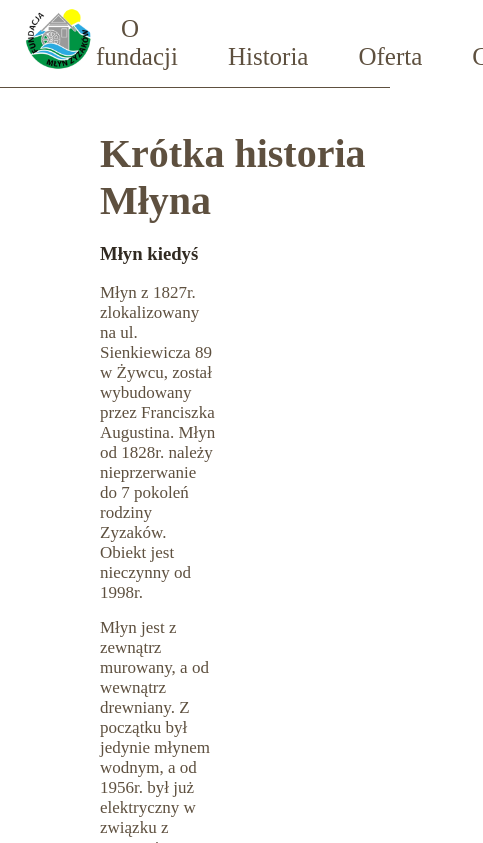
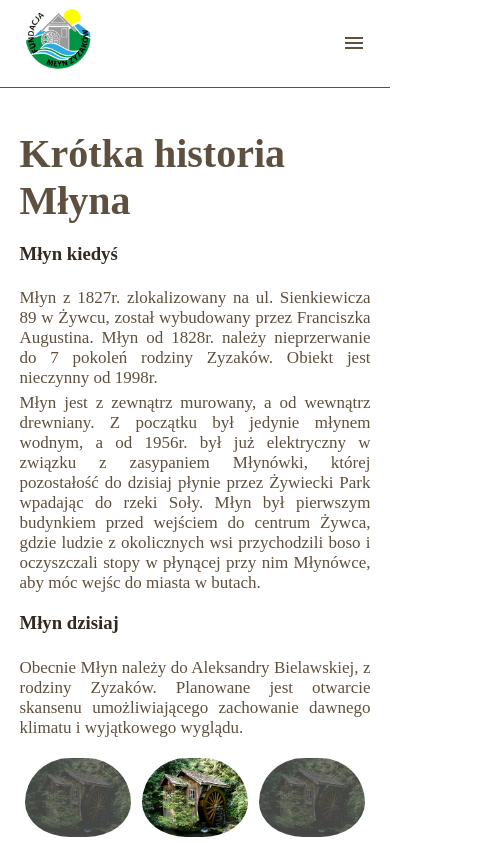
Before and after one commit to asiabielawska/ProjektFundacji, a React (Vite) app: page /historia in a window 390 px wide. Shown: the top 843 px of the page, 483 px wide, since content can reach past the window. Built offline with nearby package versions, Linux system fonts and the light colour scheme; a web font is replaced by a local one.

Commit message:
Change mobile style to all without offer

```diff
--- a/src/components/AboutFundation/styled.ts
+++ b/src/components/AboutFundation/styled.ts
@@ -1,22 +1,38 @@
 import { styled } from "@mui/material";
 
-export const AboutFundationContainer = styled("div")({
+export const AboutFundationContainer = styled("div")((props) => ({
   display: "flex",
   alignItems: "center",
   padding: "5vh",
-});
+  [props.theme.breakpoints.down(1003)]: {
+    flexDirection: "column",
+  },
+}));
 
-export const TextWithBackground = styled("span")({
+export const TextWithBackground = styled("span")((props) => ({
   backgroundColor: "#5E503F",
   borderRadius: 47,
   color: "white",
   padding: 20,
   transform: "translate(55px, 0)",
   width: "40%",
-});
+  textAlign: "justify",
+  [props.theme.breakpoints.down(1003)]: {
+    transform: "translate(0, 0)",
+    width: "95%",
+  },
+}));
 
-export const AboutFundationImg = styled("img")({
+export const AboutFundationImg = styled("img")((props) => ({
   width: "50%",
   height: "80%",
   borderRadius: 47,
-});
+  [props.theme.breakpoints.down(1003)]: {
+    width: "40%",
+    marginTop: 10,
+  },
+  [props.theme.breakpoints.down(620)]: {
+    width: "100%",
+    marginTop: 10,
+  },
+}));
--- a/src/components/Contact/styled.ts
+++ b/src/components/Contact/styled.ts
@@ -1,17 +1,28 @@
 import { styled } from "@mui/material";
 
-export const ContactContainer = styled("div")({
+export const ContactContainer = styled("div")((props) => ({
   display: "flex",
   alignItems: "center",
   padding: "0 100px 100px 100px",
-});
+  [props.theme.breakpoints.down(1003)]: {
+    flexDirection: "column",
+    padding: "5%",
+  },
+}));
 
-export const ContactAllText = styled("div")({
+export const ContactAllText = styled("div")((props) => ({
   color: "#5E503F",
   width: "40%",
   fontSize: 25,
   flex: 2,
-});
+  [props.theme.breakpoints.down(1003)]: {
+    width: "100%",
+    marginBottom: 20,
+  },
+  [props.theme.breakpoints.down(390)]: {
+    fontSize: 17,
+  },
+}));
 
 export const ContactElement = styled("div")({
   borderBottom: "1px solid #5E503F",
--- a/src/components/Gallery/styled.ts
+++ b/src/components/Gallery/styled.ts
@@ -1,10 +1,17 @@
 import { Button, ImageList, ImageListItem, styled } from "@mui/material";
 
-export const ImagesOfGallery = styled(ImageList)({
+export const ImagesOfGallery = styled(ImageList)((props) => ({
   paddingLeft: 100,
   paddingRight: 100,
   paddingBottom: 50,
-});
+  [props.theme.breakpoints.down(700)]: {
+    display: "flex",
+    flexDirection: "column",
+    paddingLeft: "4%",
+    paddingRight: "4%",
+    paddingTop: 20,
+  },
+}));
 
 export const ImageOfGallery = styled(ImageListItem)({
   cursor: "pointer",
@@ -32,12 +39,18 @@ export const ZoomedImgBackground = styled("div")({
   opacity: 0.6,
 });
 
-export const ZoomedImg = styled("img")({
+export const ZoomedImg = styled("img")((props) => ({
   width: "48%",
   zIndex: 100,
-});
+  [props.theme.breakpoints.down(1003)]: {
+    width: "60%",
+  },
+  [props.theme.breakpoints.down(700)]: {
+    width: "90%",
+  },
+}));
 
-export const ClosingButton = styled(Button)({
+export const ClosingButton = styled(Button)((props) => ({
   position: "absolute",
   backgroundColor: "gray",
   top: 0,
@@ -46,4 +59,16 @@ export const ClosingButton = styled(Button)({
   ":hover": {
     backgroundColor: "darkgray",
   },
-});
+  [props.theme.breakpoints.down(700)]: {
+    transform: "translate(-40%, 300%)",
+    top: 0,
+    right: 0,
+    zIndex: 111,
+  },
+  [props.theme.breakpoints.down(500)]: {
+    transform: "translate(-24%, 475%)",
+    top: 0,
+    right: 0,
+    zIndex: 111,
+  },
+}));
--- a/src/components/History/styled.ts
+++ b/src/components/History/styled.ts
@@ -1,10 +1,16 @@
 import { styled } from "@mui/material";
 
-export const HistoryContainer = styled("div")({
+export const HistoryContainer = styled("div")((props) => ({
   display: "flex",
   alignItems: "center",
   paddingLeft: 100,
-});
+  marginBottom: 20,
+  [props.theme.breakpoints.down(1003)]: {
+    flexDirection: "column",
+    paddingLeft: "5%",
+    paddingRight: "5%",
+  },
+}));
 
 export const HistoryTextContainer = styled("div")({
   color: "#5E503F",
@@ -17,38 +23,56 @@ export const SecondaryHeading = styled("h3")({
 
 export const HistoryText = styled("div")({
   fontSize: 17,
-  paddingBottom: 15,
+  textAlign: "justify",
+  paddingTop: 5,
 });
 
-export const HistoryImgContainer = styled("div")({
+export const HistoryImgContainer = styled("div")((props) => ({
   display: "flex",
   flexDirection: "column",
   flex: 1,
   justifyContent: "space-around",
   paddingLeft: 100,
-});
+  [props.theme.breakpoints.down(1003)]: {
+    flexDirection: "row",
+    paddingLeft: 0,
+    marginTop: 20,
+  },
+}));
 
-export const HistoryImgOne = styled("img")({
+export const HistoryImgOne = styled("img")((props) => ({
   height: "40%",
   width: "50%",
   borderRadius: 47,
   paddingBottom: 10,
   transform: "translate(0px, 30px)",
-});
+  [props.theme.breakpoints.down(1003)]: {
+    transform: "translate(0px, 0px)",
+    width: "30%",
+  },
+}));
 
-export const HistoryImgTwo = styled("img")({
+export const HistoryImgTwo = styled("img")((props) => ({
   height: "40%",
   width: "50%",
   borderRadius: 47,
   paddingBottom: 10,
   transform: "translate(130px, 0)",
   zIndex: 1,
-});
+  [props.theme.breakpoints.down(1003)]: {
+    transform: "translate(0px, 0px)",
+    width: "30%",
+  },
+}));
 
-export const HistoryImgThree = styled("img")({
+export const HistoryImgThree = styled("img")((props) => ({
   height: "40%",
   width: "50%",
   borderRadius: 47,
   paddingBottom: 10,
   transform: "translate(0px, -30px)",
-});
+  [props.theme.breakpoints.down(1003)]: {
+    transform: "translate(0px, 0px)",
+    width: "30%",
+  },
+}));
--- a/src/components/Home/styled.ts
+++ b/src/components/Home/styled.ts
@@ -8,24 +8,41 @@ export const BackgroundImg = styled("div")({
   backgroundSize: "cover",
 });
 
-export const HomeAllContent = styled("div")({
+export const HomeAllContent = styled("div")((props) => ({
   color: "white",
   paddingTop: 250,
   paddingLeft: 100,
-});
+  [props.theme.breakpoints.down(800)]: {
+    paddingTop: "20%",
+    paddingLeft: "5%",
+  },
+  [props.theme.breakpoints.down(600)]: {
+    display: "flex",
+    justifyContent: "center",
+    flexDirection: "column",
+    paddingBottom: "5%",
+    paddingTop: 150,
+  },
+}));
 
-export const HomeHeading = styled("h1")({
+export const HomeHeading = styled("h1")((props) => ({
   fontSize: 50,
   marginBottom: 5,
-});
+  [props.theme.breakpoints.down(600)]: {
+    fontSize: 30,
+    marginBottom: 10,
+  },
+}));
 
-export const HomeText = styled("div")({
+export const HomeText = styled("div")((props) => ({
   fontSize: 30,
   marginBottom: 50,
-  width: 550,
-});
+  [props.theme.breakpoints.down(780)]: {
+    fontSize: 20,
+  },
+}));
 
-export const ButtonFindMore = styled(Button)({
+export const ButtonFindMore = styled(Button)((props) => ({
   backgroundColor: "gray",
   textTransform: "none",
   fontSize: 22,
@@ -34,4 +51,10 @@ export const ButtonFindMore = styled(Button)({
   ":hover": {
     backgroundColor: "darkgray",
   },
-});
+  [props.theme.breakpoints.down(780)]: {
+    paddingLeft: 0,
+    paddingRight: 0,
+    width: "60%",
+    fontSize: 15,
+  },
+}));
--- a/src/components/Layout/Layout.tsx
+++ b/src/components/Layout/Layout.tsx
@@ -15,8 +15,12 @@ import {
   AllLinks,
   AllNavigationBar,
   FooterLeft,
+  NavigationMenu,
+  MenuButton,
 } from "./styled";
 import FacebookIcon from "@mui/icons-material/Facebook";
+import useMediaQuery from "@mui/material/useMediaQuery";
+import IconButton from "@mui/material/IconButton";
 
 type Props = {
   children: React.ReactNode;
@@ -25,6 +29,8 @@ type Props = {
 
 export function Layout({ children, isMainPage }: Props) {
   const navigate = useNavigate();
+  const isLargeScreen = useMediaQuery("(min-width:800px)");
+  const [open, setOpen] = React.useState(false);
 
   return (
     <>
@@ -46,6 +52,7 @@ export function Layout({ children, isMainPage }: Props) {
               onClick={() => navigate("/")}
             />
           </Typography>
+          {isLargeScreen ? (
             <AllLinks isMainPage={isMainPage}>
               <NavigationLink to={"/o-fundacji"}>O fundacji</NavigationLink>
               <NavigationLink to={"/historia"}>Historia</NavigationLink>
@@ -53,6 +60,37 @@ export function Layout({ children, isMainPage }: Props) {
               <NavigationLink to={"/galeria"}>Galeria</NavigationLink>
               <NavigationLink to={"/kontakt"}>Kontakt</NavigationLink>
             </AllLinks>
+          ) : (
+            <div>
+              <IconButton onClick={() => setOpen(true)}>
+                <MenuButton isMainPage={isMainPage} />
+              </IconButton>
+              <NavigationMenu
+                open={open}
+                onClose={() => setOpen(false)}
+                anchor="right"
+              >
+                <NavigationLink
+                  to={"/o-fundacji"}
+                  onClick={() => setOpen(false)}
+                >
+                  O fundacji
+                </NavigationLink>
+                <NavigationLink to={"/historia"} onClick={() => setOpen(false)}>
+                  Historia
+                </NavigationLink>
+                <NavigationLink to={"/oferta"} onClick={() => setOpen(false)}>
+                  Oferta
+                </NavigationLink>
+                <NavigationLink to={"/galeria"} onClick={() => setOpen(false)}>
+                  Galeria
+                </NavigationLink>
+                <NavigationLink to={"/kontakt"} onClick={() => setOpen(false)}>
+                  Kontakt
+                </NavigationLink>
+              </NavigationMenu>
+            </div>
+          )}
         </AllNavigationBar>
       </AppBar>
 
--- a/src/components/Layout/styled.ts
+++ b/src/components/Layout/styled.ts
@@ -1,12 +1,26 @@
-import { Toolbar } from "@mui/material";
+import { Drawer, Toolbar } from "@mui/material";
 import { styled } from "@mui/system";
 import { NavLink } from "react-router-dom";
+import MenuIcon from "@mui/icons-material/Menu";
 
 export const AllNavigationBar = styled(Toolbar, {
   shouldForwardProp: (propName) => propName !== "isMainPage",
 })<{ isMainPage?: boolean }>((props) => ({
   backgroundColor: props.isMainPage ? "none" : "white",
   borderBottom: props.isMainPage ? "none" : "1px solid #5e503f",
+}));
+
+export const NavigationMenu = styled(Drawer)({
+  a: {
+    color: "#5e503f",
+    borderBottom: "3px solid #5e503f",
+  },
+});
+
+export const MenuButton = styled(MenuIcon, {
+  shouldForwardProp: (propName) => propName !== "isMainPage",
+})<{ isMainPage?: boolean }>((props) => ({
+  color: props.isMainPage ? "white" : "#5e503f",
 }));
 
 export const Image = styled("img")({
@@ -23,23 +37,33 @@ export const NavigationLink = styled(NavLink)({
   margin: 25,
   textDecoration: "none",
   fontSize: 25,
+  ":hover": {
+    textDecoration: "underline",
+  },
 });
 
-export const MainHeading = styled("h1")({
+export const MainHeading = styled("h1")((props) => ({
   paddingTop: 130,
   paddingLeft: 100,
   color: "#5e503f",
   fontSize: 40,
   margin: 0,
-});
+  [props.theme.breakpoints.down(1003)]: {
+    paddingLeft: "5vw",
+  },
+}));
 
-export const Footer = styled("footer")({
+export const Footer = styled("footer")((props) => ({
   backgroundColor: "#EAE0D5",
   height: 110,
   paddingLeft: 20,
   color: "#5E503F",
   display: "flex",
-});
+  [props.theme.breakpoints.down(306)]: {
+    height: "100%",
+    flexDirection: "column",
+  },
+}));
 
 export const FooterLeft = styled("div")({
   width: "95%",
@@ -52,14 +76,20 @@ export const FooterHeading = styled("div")({
   color: "#312a21",
 });
 
-export const FooterMail = styled("div")({
+export const FooterMail = styled("div")((props) => ({
   fontSize: 14,
   paddingTop: 8,
-});
+  [props.theme.breakpoints.down(306)]: {
+    fontSize: 12,
+  },
+}));
 
-export const FooterPhone = styled("div")({
+export const FooterPhone = styled("div")((props) => ({
   fontSize: 14,
-});
+  [props.theme.breakpoints.down(306)]: {
+    fontSize: 12,
+  },
+}));
 
 export const FooterKrs = styled("div")({
   fontSize: 16,
@@ -67,7 +97,10 @@ export const FooterKrs = styled("div")({
   paddingTop: 5,
 });
 
-export const FacebookLink = styled("a")({
+export const FacebookLink = styled("a")((props) => ({
   color: "#5E503F",
   paddingTop: 50,
-});
+  [props.theme.breakpoints.down(306)]: {
+    paddingTop: 0,
+  },
+}));
```
Lines whose indentation alone changed are shown as unchanged.
